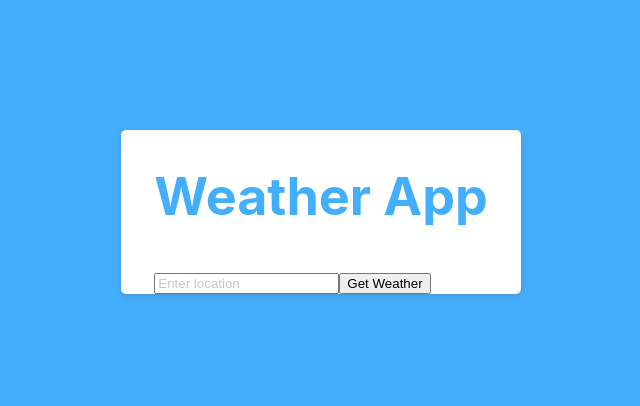
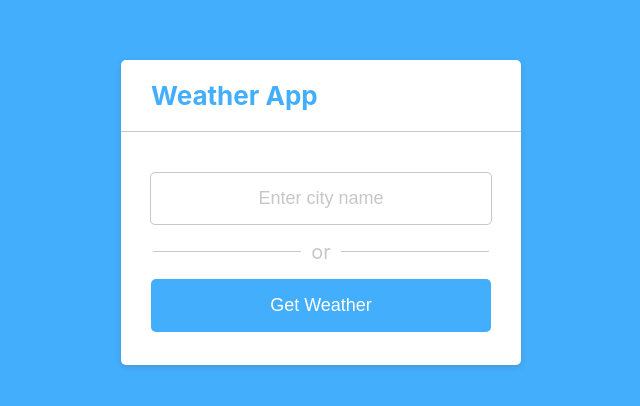
Before and after one commit to om2137/HB-assignment, a React (Create React App) app: page / in a window 1280 px wide. Shown: the part 188-594 px from the top of the page, without its empty margins (319-959 px from the left). Built offline with nearby package versions, Linux system fonts and the light colour scheme; no server answers.

Commit message:
main weather component

```diff
--- a/src/components/weather.js
+++ b/src/components/weather.js
@@ -1,5 +1,14 @@
 import React, { useEffect, useState } from 'react';
 import axios from 'axios';
+import '../App.css';
+import { RingLoader } from 'react-spinners';
+import { FaArrowLeft,FaTemperatureHigh  } from "react-icons/fa";
+import { CiTempHigh } from "react-icons/ci";
+import { GrLocation } from "react-icons/gr";
+import { IoEarthOutline } from "react-icons/io5";
+import { MdAir } from "react-icons/md";
+import { FaDroplet, FaTemperatureArrowUp, FaTemperatureArrowDown, FaArrowUpFromGroundWater } from "react-icons/fa6";
+
 
 const Weather = () => {
   const [location, setLocation] = useState('');
@@ -7,9 +16,11 @@ const Weather = () => {
   const [place, setPlace] = useState('');
   const [error, setError] = useState('');
   const [loading, setLoading] = useState(false);
+  const [displayedEntry, setDisplayedEntry] = useState(null);
+  const [displayedTemp, setDisplayedTemp] = useState(null);
 
-  const API_KEY = '92aefadd549ccbcf25253e60db2ea87d';
-  const API_KEYG = 'AIzaSyAa6LBB3KrCAv-H35P3_B7L5vBruA8q6Bs';
+  const API_KEY = process.env.REACT_APP_API_KEY;
+  const API_KEYG = process.env.REACT_APP_API_KEYG;
 
   const getWeather = async () => {
     try {
@@ -22,11 +33,10 @@ const Weather = () => {
       if (response.data.results.length > 0) {
         const { lat, lng } = response.data.results[0].geometry.location;
         setPlace(response.data.results[0].formatted_address);
-        console.log(response)
         const weatherResponse = await axios.get(
           `https://api.openweathermap.org/data/2.5/weather?lat=${lat}&lon=${lng}&appid=${API_KEY}`
         );
-        console.log(weatherResponse.data);
+        setLocation('');
         setWeatherData(weatherResponse.data);
         setError('');
       } else {
@@ -40,28 +50,107 @@ const Weather = () => {
       setLoading(false);
     }
   };
+  const kelvinToCelsius = (kelvin) => {
+    return (kelvin - 273.15).toFixed(0);
+  };
 
+  useEffect(() => {
+    if (weatherData) {
+
+      const newWeatherData = [
+        { label: 'Ground Level', value: weatherData.main.grnd_level, icon:<IoEarthOutline size='40px' color='#43aefc'/> },
+        { label: 'Humidity', value: weatherData.main.humidity + '%', icon:<FaDroplet size='40px' color='#43aefc'/> },
+        { label: 'Pressure', value: weatherData.main.pressure, icon:<MdAir size='40px' color='#43aefc'/> },
+        { label: 'Sea Level', value: weatherData.main.sea_level, icon:<FaArrowUpFromGroundWater size='40px' color='#43aefc'/> },
+      ];
+      const newTempData = [
+        { label: 'Feels Like', value: kelvinToCelsius(weatherData.main.feels_like) + '°C', icon: <CiTempHigh size='40px' color='#43aefc'/> },
+        { label: 'Temperature', value: kelvinToCelsius(weatherData.main.temp) + '°C', icon: <FaTemperatureHigh size='40px' color='#43aefc'/> },
+        { label: 'Max Temperature', value: kelvinToCelsius(weatherData.main.temp_max) + '°C', icon: <FaTemperatureArrowUp size='40px' color='#43aefc'/> },
+        { label: 'Min Temperature', value: kelvinToCelsius(weatherData.main.temp_min) + '°C', icon: <FaTemperatureArrowDown size='40px' color='#43aefc'/> }
+      ];
+      setDisplayedEntry(newWeatherData[0]);
+      setDisplayedTemp(newTempData[0])
+      let index = 1;
+
+      const intervalId = setInterval(() => {
+        setDisplayedEntry(newWeatherData[index]);
+        setDisplayedTemp(newTempData[index]);
+        index = (index + 1) % newWeatherData.length;
+      }, 3000);
+
+      return () => {
+        clearInterval(intervalId);
+      }
+    }
+  }, [weatherData]);
+
+  const LoadingScreen = () => (
+    <div className="loading-screen">
+      <p><RingLoader color="#43aefc" size={100}/></p>
+
+    </div>
+  );
   return (
-    <div>
-      <h1>Weather App</h1>
+    <div className='weather'>
+        {!weatherData && !loading &&
+            <div className='home'>
+                <div className='title'>Weather App</div>
+                <div className='search-loc'>
                     <input
                         type="text"
                         value={location}
+                        className='search'
                         onChange={(e) => setLocation(e.target.value)}
-        placeholder="Enter location"
+                        onKeyDown={(e) => {
+                          if (e.key === 'Enter') {
+                            getWeather();
+                          }
+                        }}
+                        placeholder="Enter city name"
                     />
-      <button onClick={getWeather} disabled={loading}>
-        {loading ? 'Loading...' : 'Get Weather'}
+                <div className="or"> or </div>
+                <button className='get-button' onClick={getWeather} disabled={loading}>
+                    Get Weather
                 </button>
-
+                </div>
+            </div>
+        }
       {error && <p>{error}</p>}
-
+      {loading && <LoadingScreen />}
       {weatherData && (
+        <div className='data'>
+            <button className='back-button' onClick={()=> setWeatherData(null)}> <FaArrowLeft color='#43aefc'/>&nbsp; Weather App</button>
+            <div className='main-data'>
                 <div>
-          <h2>{weatherData.weather[0].description}</h2>
-          <h2>{place}</h2>
-          <p>Temperature: {weatherData.main.temp} K</p>
-          <p>Humidity: {weatherData.main.humidity}%</p>
+                    <img className='image' src={`http://openweathermap.org/img/w/${weatherData.weather[0].icon}.png`} alt='error'/>
+                </div>
+                <div className='main-temp'>{kelvinToCelsius(weatherData.main.temp)}°C</div>
+                <div>
+                  <div className='main-desc'>{weatherData.weather[0].description}</div>
+                  <span><GrLocation/> {place}</span>
+                </div>
+            </div>
+            <div className='more-data'>
+                {displayedTemp && (
+                  <div className='temp-data'>
+                    {displayedTemp.icon}
+                    <div className='sub-head'>
+                      <span className='head'>{displayedTemp.value}</span>
+                      <span className='sub'>{displayedTemp.label}</span>
+                    </div>
+                  </div>
+                )}
+                {displayedEntry && (
+                  <div className='other-data'>
+                    {displayedEntry.icon}
+                    <div className='sub-head'>
+                      <span className='head'>{displayedEntry.value}</span>
+                      <span className='sub'>{displayedEntry.label}</span>
+                    </div>
+                  </div>
+                )}
+            </div>
         </div>
       )}
     </div>
```
Lines whose indentation alone changed are shown as unchanged.
